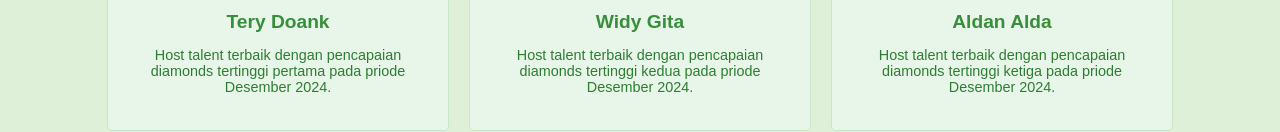
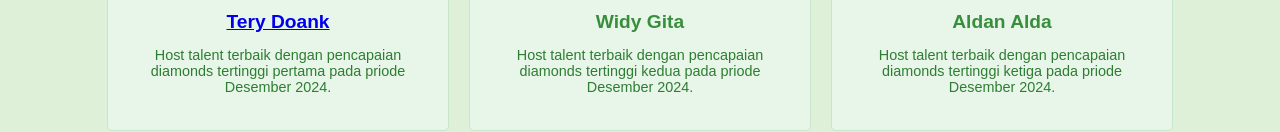
Before and after one commit to papatongnet/mora.github.io, a plain HTML site: page index.html in a window 1280 px wide. Shown: the part 552-684 px from the top of the page. Drawn offline with Linux system fonts and the light colour scheme.

Commit message:
Update index.html

```diff
--- a/index.html
+++ b/index.html
@@ -25,7 +25,7 @@
     <section id="talent" class="register">
         <div class="feature">
             <img src="images/tery.png" alt="Daftar 1">
-            <h3>Tery Doank</h3>
+            <h3><a href="https://tiktok.com/@terydoank">Tery Doank</a></h3>
             <p>Host talent terbaik dengan pencapaian diamonds tertinggi pertama pada priode Desember 2024.</p>
         </div>
         <div class="feature">
```
